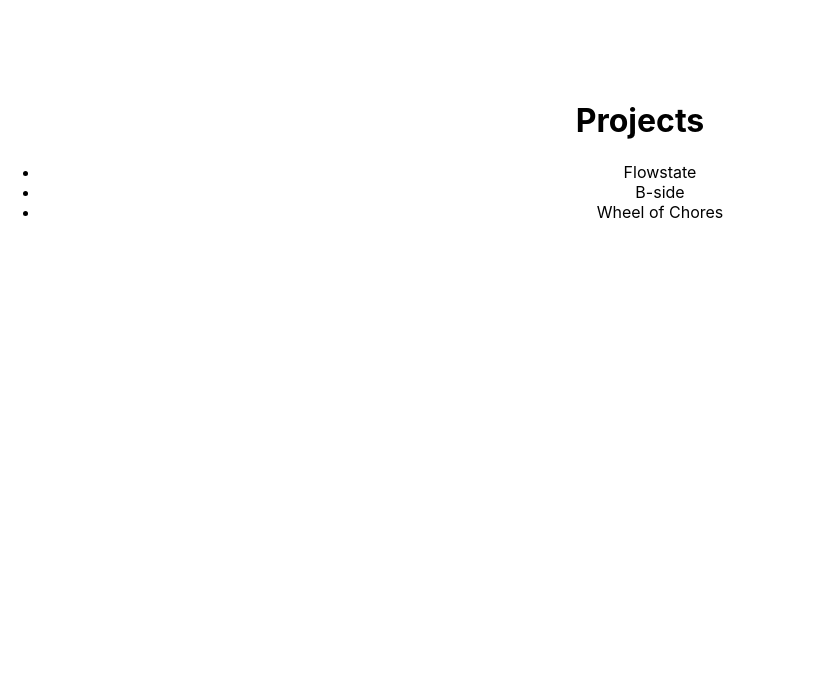
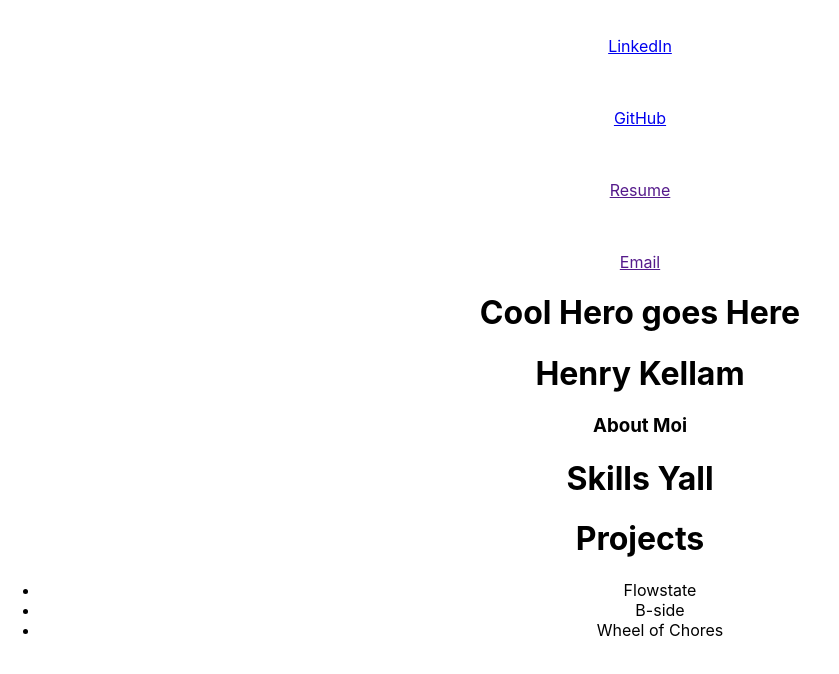
Before and after one commit to 11hkella/Portfolio, a React (Create React App) app: page / in a window 1280 px wide. Shown: the top 674 px of the page, without its empty margins (0-839 px from the left). Built offline with nearby package versions, Linux system fonts and the light colour scheme.

Commit message:
created titles for components

```diff
--- a/src/App.js
+++ b/src/App.js
@@ -1,19 +1,20 @@
 import React from 'react';
 import './App.css';
-import Profile from './Profile.js'
+
+
 import SkillWheel from './SkillWheel.js'
 import SkillComp from './SkillComp.js'
 import Projects from './Projects.js'
 import ProjectPiece from './ProjectPiece.js'
 import Navbar from './Navbar.js'
 import NavLink from './NavLink.js'
-import { directive } from '@babel/types';
+import Hero from './Hero.js'
 
 function App() {
   return (
     <div className="App">
       <Navbar />
-      <Profile />
+      <Hero />
       <SkillWheel />
       <Projects />
     </div>
--- /dev/null
+++ b/src/Hero.js
@@ -0,0 +1,15 @@
+import React, { Component } from 'react'
+
+import Profile from './Profile.js'
+
+
+export default class Hero extends Component {
+    render() {
+        return (
+            <div>
+                <h1>Cool Hero goes Here</h1>
+                <Profile />
+            </div>
+        )
+    }
+}
--- a/src/NavLink.js
+++ b/src/NavLink.js
@@ -6,6 +6,7 @@ export default class NavLink extends Component {
       <div className='navLink'>
         <a href={this.props.source}>
           <img src={this.props.icon} />
+          <p>{this.props.name}</p>
         </a>
       </div>
     )
--- a/src/Navbar.js
+++ b/src/Navbar.js
@@ -30,6 +30,7 @@ export default class Navbar extends Component {
         {linkInfo.map((info, i) => {
           return (
             <NavLink
+              name={info.name}
               source={info.source}
               icon={info.icon}
               key={i} />)
--- a/src/Profile.js
+++ b/src/Profile.js
@@ -4,7 +4,8 @@ export default class Profile extends Component {
   render() {
     return (
       <div>
-
+        <h1>Henry Kellam</h1>
+        <h3>About Moi</h3>
       </div>
     )
   }
--- a/src/SkillWheel.js
+++ b/src/SkillWheel.js
@@ -4,7 +4,7 @@ export default class SkillWheel extends Component {
   render() {
     return (
       <div>
-
+        <h1>Skills Yall</h1>
       </div>
     )
   }
```
